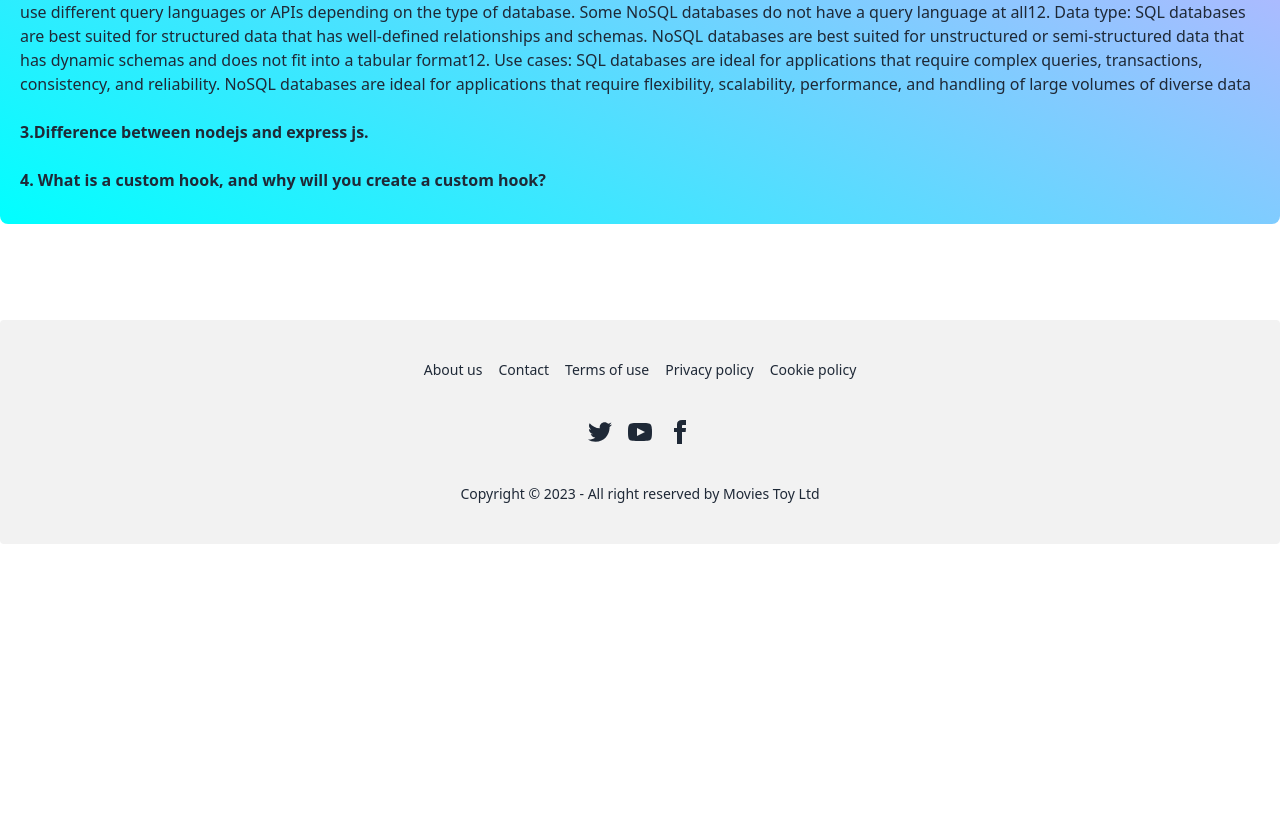
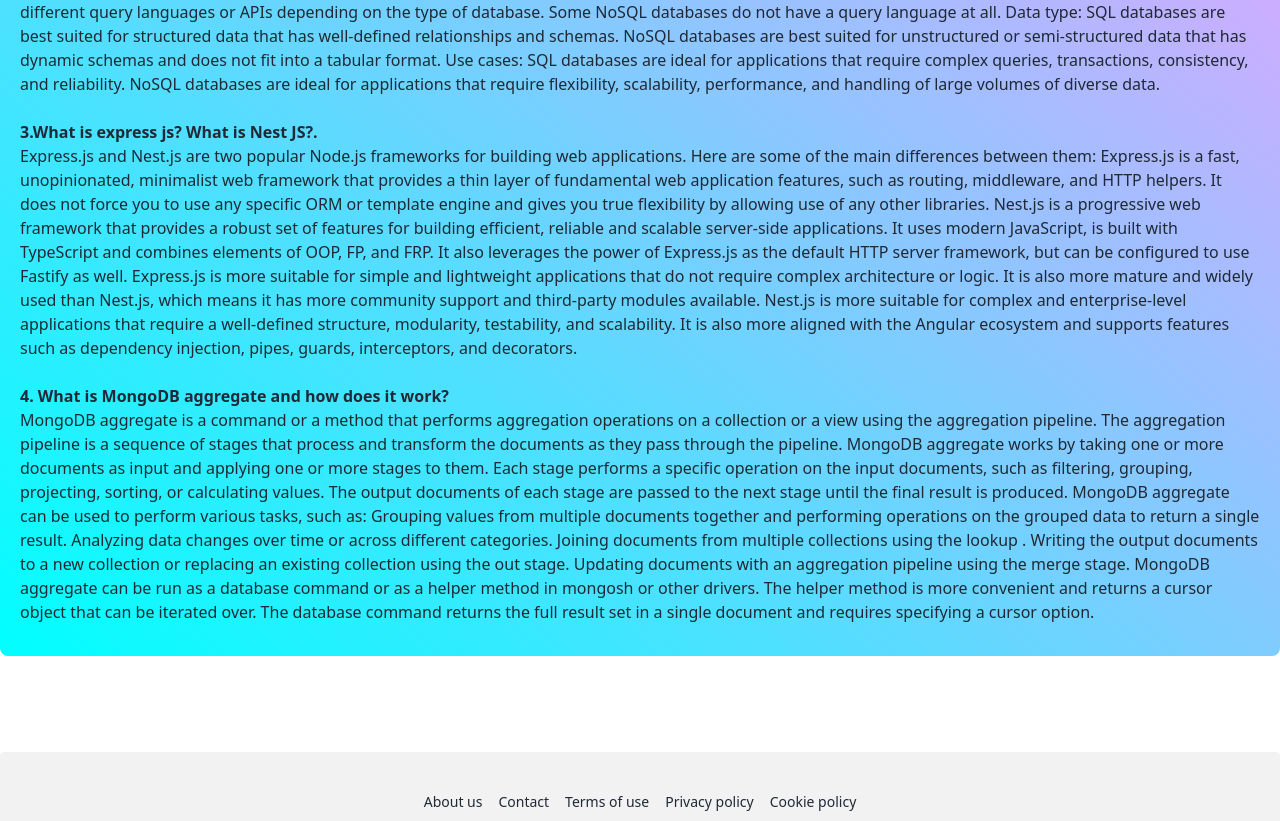
Before and after one commit to hasib231/Toy-Marketplace-Client-Side, a React (Vite) app: page /blogs in a window 1280 px wide. Shown: the part 588-1409 px from the top of the page. Before the commit the page ends 1132 px from the top, so only its background shows below. Built offline with nearby package versions, Linux system fonts and the light colour scheme; no server answers.

Commit message:
Project finished

```diff
--- a/src/pages/Blogs/Blogs.jsx
+++ b/src/pages/Blogs/Blogs.jsx
@@ -46,36 +46,83 @@
               databases are relational, meaning they store data in tables with
               rows and columns that are linked by foreign keys. NoSQL databases
               are non-relational, meaning they store data in various formats
-              such as documents, key-value pairs, graphs, or columns12.
+              such as documents, key-value pairs, graphs, or columns.
               Scalability: SQL databases are vertically scalable, meaning they
               can handle more load by increasing the resources of a single
               server. NoSQL databases are horizontally scalable, meaning they
-              can handle more load by adding more servers to a cluster12.
+              can handle more load by adding more servers to a cluster.
               Language: SQL databases use Structured Query Language (SQL) to
               query and manipulate data. NoSQL databases use different query
               languages or APIs depending on the type of database. Some NoSQL
-              databases do not have a query language at all12. Data type: SQL
+              databases do not have a query language at all. Data type: SQL
               databases are best suited for structured data that has
               well-defined relationships and schemas. NoSQL databases are best
               suited for unstructured or semi-structured data that has dynamic
-              schemas and does not fit into a tabular format12. Use cases: SQL
+              schemas and does not fit into a tabular format. Use cases: SQL
               databases are ideal for applications that require complex queries,
               transactions, consistency, and reliability. NoSQL databases are
               ideal for applications that require flexibility, scalability,
-              performance, and handling of large volumes of diverse data
+              performance, and handling of large volumes of diverse data.
             </p>
           </div>
           <div className="py-3">
             <h3 className="font-bold">
-              3.Difference between nodejs and express js.
+              3.What is express js? What is Nest JS?.
             </h3>
-            <p></p>
+            <p>
+              Express.js and Nest.js are two popular Node.js frameworks for
+              building web applications. Here are some of the main differences
+              between them: Express.js is a fast, unopinionated, minimalist web
+              framework that provides a thin layer of fundamental web
+              application features, such as routing, middleware, and HTTP
+              helpers. It does not force you to use any specific ORM or template
+              engine and gives you true flexibility by allowing use of any other
+              libraries. Nest.js is a progressive web framework that provides a
+              robust set of features for building efficient, reliable and
+              scalable server-side applications. It uses modern JavaScript, is
+              built with TypeScript and combines elements of OOP, FP, and FRP.
+              It also leverages the power of Express.js as the default HTTP
+              server framework, but can be configured to use Fastify as well.
+              Express.js is more suitable for simple and lightweight
+              applications that do not require complex architecture or logic. It
+              is also more mature and widely used than Nest.js, which means it
+              has more community support and third-party modules available.
+              Nest.js is more suitable for complex and enterprise-level
+              applications that require a well-defined structure, modularity,
+              testability, and scalability. It is also more aligned with the
+              Angular ecosystem and supports features such as dependency
+              injection, pipes, guards, interceptors, and decorators.
+            </p>
           </div>
           <div className="py-3">
             <h3 className="font-bold">
-              4. What is a custom hook, and why will you create a custom hook?
+              4. What is MongoDB aggregate and how does it work?
             </h3>
-            <p></p>
+            <p>
+              MongoDB aggregate is a command or a method that performs
+              aggregation operations on a collection or a view using the
+              aggregation pipeline. The aggregation pipeline is a sequence of
+              stages that process and transform the documents as they pass
+              through the pipeline. MongoDB aggregate works by taking one or
+              more documents as input and applying one or more stages to them.
+              Each stage performs a specific operation on the input documents,
+              such as filtering, grouping, projecting, sorting, or calculating
+              values. The output documents of each stage are passed to the next
+              stage until the final result is produced. MongoDB aggregate can
+              be used to perform various tasks, such as: Grouping values from
+              multiple documents together and performing operations on the
+              grouped data to return a single result. Analyzing data changes
+              over time or across different categories. Joining documents from
+              multiple collections using the lookup . Writing the output
+              documents to a new collection or replacing an existing collection
+              using the out stage. Updating documents with an aggregation
+              pipeline using the merge stage. MongoDB aggregate can be run as a
+              database command or as a helper method in mongosh or other
+              drivers. The helper method is more convenient and returns a cursor
+              object that can be iterated over. The database command returns the
+              full result set in a single document and requires specifying a
+              cursor option.
+            </p>
           </div>
         </div>
       </div>
```
